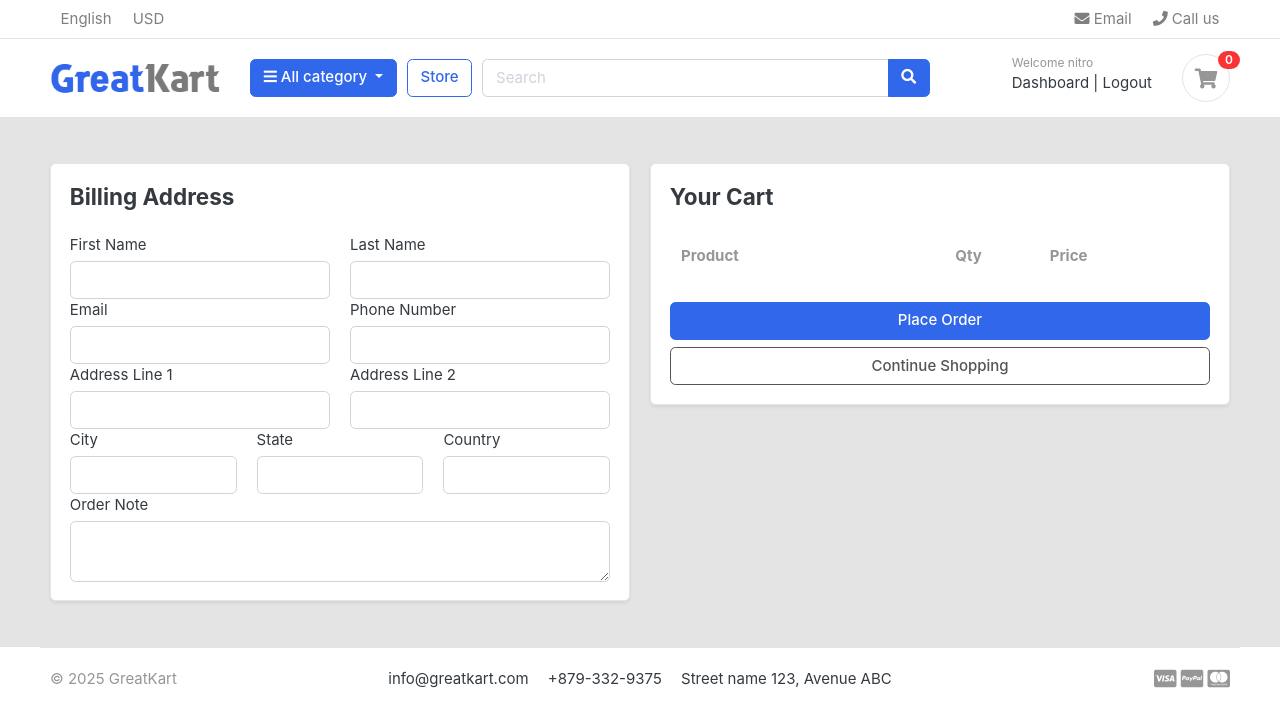
After one commit to niteshtachamo/greekKart, a Django app: page /cart/checkout/ in a window 1280 px wide. The commit adds this page. Shown: the top 727 px of the page. Run offline with Django 5.2, Linux system fonts and the light colour scheme; a user stored in the database is signed in; data comes from the database, SQL or seed files in the repository; both versions use the stored data as it was after the commit; lists and menus that the app fills with data are empty; some libraries are stand-ins or nearby versions; some web fonts are replaced.

Commit message:
handle cart and checkout

```diff
--- a/carts/context_processors.py
+++ b/carts/context_processors.py
@@ -1,13 +1,20 @@
 from .models import Cart,CartItem
 from .views import _cart_id
+
+
+
 def counter(request):
     cart_count=0
-    if 'admin' is request.path:
+    if 'admin' in request.path:
         return{}
     else:
         try:
             cart=Cart.objects.filter(cart_id=_cart_id(request))
-            cart_items=CartItem.objects.all().filter(cart=cart[:1])
+
+            if request.user.is_authenticated:
+                cart_items=CartItem.objects.all().filter(user=request.user)
+            else:
+                cart_items=CartItem.objects.all().filter(cart=cart[:1])
             for cart_item in cart_items:
                 cart_count += cart_item.quantity
         except Cart.DoesNotExist:
--- a/carts/urls.py
+++ b/carts/urls.py
@@ -6,4 +6,5 @@ urlpatterns = [
     path('add_cart/<int:product_id>/', views.add_cart, name='add_cart'),
     path('remove_cart/<int:product_id>/<int:cart_item_id>/', views.remove_cart, name='remove_cart'),
     path('remove_cart_item/<int:product_id>/<int:cart_item_id>/', views.remove_cart_item, name='remove_cart_item'),
+    path("checkout/", views.checkout, name="checkout")
 ]
--- a/carts/views.py
+++ b/carts/views.py
@@ -3,6 +3,7 @@ from store.models import Product, Variation
 from .models import Cart, CartItem
 from django.http import HttpResponse
 from django.core.exceptions import ObjectDoesNotExist
+from django.contrib.auth.decorators import login_required
 
 def _cart_id(request):
     cart = request.session.session_key
@@ -11,59 +12,110 @@ def _cart_id(request):
     return cart
 
 def add_cart(request, product_id):
+    current_user=request.user
     product = Product.objects.get(id=product_id)
-    product_variation = []
+    # if user is authenticated
+    if current_user.is_authenticated:
+        product_variation = []
+        # Check if variations are provided in the POST request and append them
+        if request.method == 'POST':
+            for item in request.POST:
+                key = item
+                value = request.POST[key]
 
-    # Check if variations are provided in the POST request and append them
-    if request.method == 'POST':
-        for item in request.POST:
-            key = item
-            value = request.POST[key]
-            try:
-                variation = Variation.objects.get(
-                    product=product,
-                    variation_category__iexact=key,
-                    variation_value__iexact=value
-                )
-                product_variation.append(variation)
-            except Variation.DoesNotExist:
-                pass
+                try:
+                    variation = Variation.objects.get(
+                        product=product,
+                        variation_category__iexact=key,
+                        variation_value__iexact=value
+                    )
+                    product_variation.append(variation)
+                except Variation.DoesNotExist:
+                    pass
 
-    # Get or create a cart for the session
-    cart, created = Cart.objects.get_or_create(cart_id=_cart_id(request))
 
-    # Check if the product with variations already exists in the cart
-    cart_item_qs = CartItem.objects.filter(product=product, cart=cart)
 
-    # Check if there is already a cart item with the same product and variations
-    for item in cart_item_qs:
-        existing_variation = item.variations.all()
-        # If the product and variations match, increase quantity
-        if set(existing_variation) == set(product_variation):
-            item.quantity += 1
-            item.save()
-            return redirect('cart')  # Redirect to cart page
+        # Check if the product with variations already exists in the cart
+        cart_item_qs = CartItem.objects.filter(product=product, user=current_user)
 
-    # If no matching cart item found, create a new one
-    cart_item = CartItem.objects.create(
-        product=product,
-        quantity=1,
-        cart=cart,
-    )
-    if len(product_variation) > 0:
-        cart_item.variations.clear()
-        cart_item.variations.add(*product_variation)
-    cart_item.save()
+        # Check if there is already a cart item with the same product and variations
+        for item in cart_item_qs:
+            existing_variation = item.variations.all()
+            # If the product and variations match, increase quantity
+            if set(existing_variation) == set(product_variation):
+                item.quantity += 1
+                item.save()
+                return redirect('cart')  # Redirect to cart page
 
-    return redirect('cart')  # Redirect to cart page # Redirect to cart page
+        # If no matching cart item found, create a new one
+        cart_item = CartItem.objects.create(
+            product=product,
+            quantity=1,
+            user=current_user
+        )
+        if len(product_variation) > 0:
+            cart_item.variations.clear()
+            cart_item.variations.add(*product_variation)
+        cart_item.save()
+
+        return redirect('cart')  # Redirect to cart page # Redirect to cart page
+    # if user in not authenticated
+    else:
+        product_variation = []
+        # Check if variations are provided in the POST request and append them
+        if request.method == 'POST':
+            for item in request.POST:
+                key = item
+                value = request.POST[key]
+
+                try:
+                    variation = Variation.objects.get(
+                        product=product,
+                        variation_category__iexact=key,
+                        variation_value__iexact=value
+                    )
+                    product_variation.append(variation)
+                except Variation.DoesNotExist:
+                    pass
+
+        # Get or create a cart for the session
+        cart, created = Cart.objects.get_or_create(cart_id=_cart_id(request))
+
+        # Check if the product with variations already exists in the cart
+        cart_item_qs = CartItem.objects.filter(product=product, cart=cart)
+
+        # Check if there is already a cart item with the same product and variations
+        for item in cart_item_qs:
+            existing_variation = item.variations.all()
+            # If the product and variations match, increase quantity
+            if set(existing_variation) == set(product_variation):
+                item.quantity += 1
+                item.save()
+                return redirect('cart')  # Redirect to cart page
+
+        # If no matching cart item found, create a new one
+        cart_item = CartItem.objects.create(
+            product=product,
+            quantity=1,
+            cart=cart,
+        )
+        if len(product_variation) > 0:
+            cart_item.variations.clear()
+            cart_item.variations.add(*product_variation)
+        cart_item.save()
+
+        return redirect('cart')  # Redirect to cart page # Redirect to cart page
 
 
 
 def remove_cart(request, product_id, cart_item_id):
-    cart = Cart.objects.get(cart_id=_cart_id(request))
     product = get_object_or_404(Product, id=product_id)
     try:
-        cart_item = CartItem.objects.get(product=product, cart=cart, id=cart_item_id)
+        if request.user.is_authenticated:
+            cart_item=CartItem.objects.get(product=product,user=request.user,id=cart_item_id)
+        else:
+            cart = Cart.objects.get(cart_id=_cart_id(request))
+            cart_item = CartItem.objects.get(product=product, cart=cart, id=cart_item_id)
         if cart_item.quantity > 1:
             cart_item.quantity -= 1
             cart_item.save()
@@ -74,9 +126,12 @@ def remove_cart(request, product_id, cart_item_id):
     return redirect('cart')
 
 def remove_cart_item(request, product_id, cart_item_id):
-    cart = Cart.objects.get(cart_id=_cart_id(request))
     product = get_object_or_404(Product, id=product_id)
-    cart_item = CartItem.objects.get(product=product, cart=cart, id=cart_item_id)
+    if request.user.is_authenticated:
+        cart_item = CartItem.objects.get(product=product, user=request.user ,id=cart_item_id)
+    else:
+        cart = Cart.objects.get(cart_id=_cart_id(request))
+        cart_item = CartItem.objects.get(product=product, cart=cart, id=cart_item_id)
     cart_item.delete()
     return redirect('cart')
 
@@ -84,8 +139,11 @@ def cart(request, total=0, quantity=0, cart_items=None):
     try:
         tax = 0
         grand_total = 0
-        cart = Cart.objects.get(cart_id=_cart_id(request))
-        cart_items = CartItem.objects.filter(cart=cart, is_active=True)
+        if request.user.is_authenticated:
+            cart_items = CartItem.objects.filter(user=request.user,is_active=True)
+        else:
+            cart = Cart.objects.get(cart_id=_cart_id(request))
+            cart_items = CartItem.objects.filter(cart=cart, is_active=True)
 
         for cart_item in cart_items:
             total += (cart_item.product.price * cart_item.quantity)
@@ -104,3 +162,33 @@ def cart(request, total=0, quantity=0, cart_items=None):
         'grand_total': grand_total,
     }
     return render(request, 'store/cart.html', context)
+
+
+@login_required(login_url='login')
+def checkout(request,total=0, quantity=0, cart_items=None):
+    try:
+        tax = 0
+        grand_total = 0
+        if request.user.is_authenticated:
+            cart_items = CartItem.objects.filter(user=request.user,is_active=True)
+        else:
+            cart = Cart.objects.get(cart_id=_cart_id(request))
+            cart_items = CartItem.objects.filter(cart=cart, is_active=True)
+
+        for cart_item in cart_items:
+            total += (cart_item.product.price * cart_item.quantity)
+            quantity += cart_item.quantity
+
+        tax = (2 * total) / 100
+        grand_total = total + tax
+    except ObjectDoesNotExist:
+        cart_items = []
+
+    context = {
+        'total': total,
+        'quantity': quantity,
+        'cart_items': cart_items,
+        'tax': tax,
+        'grand_total': grand_total,
+    }
+    return render(request, 'store/checkout.html', context)
--- a/templates/store/cart.html
+++ b/templates/store/cart.html
@@ -103,7 +103,7 @@
                             <p class="text-center mb-3">
                                 <img src="{% static './images/misc/payments.png' %}" height="26">
                             </p>
-                            <a href="./place-order.html" class="btn btn-primary btn-block">Checkout</a>
+                            <a href="{% url 'checkout' %}" class="btn btn-primary btn-block">Checkout</a>
                             <a href="{% url 'store' %}" class="btn btn-light btn-block">Continue Shopping</a>
                         </div>
                     </div>
--- /dev/null
+++ b/templates/store/checkout.html
@@ -0,0 +1,116 @@
+{% extends 'base.html' %}
+{% load static %}
+
+{% block content %}
+<section class="py-5 bg-light">
+    <div class="container">
+        <div class="row g-4">
+            <!-- Billing Address Form -->
+            <div class="col-lg-6">
+                <div class="card shadow-sm">
+                    <div class="card-body">
+                        <h4 class="card-title mb-4">Billing Address</h4>
+                        <form action="" method="post">
+                            {% csrf_token %}
+                            <div class="row g-3">
+                                <div class="col-md-6">
+                                    <label class="form-label">First Name</label>
+                                    <input type="text" name="first_name" class="form-control" required>
+                                </div>
+                                <div class="col-md-6">
+                                    <label class="form-label">Last Name</label>
+                                    <input type="text" name="last_name" class="form-control" required>
+                                </div>
+
+                                <div class="col-md-6">
+                                    <label class="form-label">Email</label>
+                                    <input type="email" name="email" class="form-control" required>
+                                </div>
+                                <div class="col-md-6">
+                                    <label class="form-label">Phone Number</label>
+                                    <input type="number" name="phone" class="form-control" required>
+                                </div>
+
+                                <div class="col-md-6">
+                                    <label class="form-label">Address Line 1</label>
+                                    <input type="text" name="address_line_1" class="form-control" required>
+                                </div>
+                                <div class="col-md-6">
+                                    <label class="form-label">Address Line 2</label>
+                                    <input type="text" name="address_line_2" class="form-control">
+                                </div>
+
+                                <div class="col-md-4">
+                                    <label class="form-label">City</label>
+                                    <input type="text" name="city" class="form-control">
+                                </div>
+                                <div class="col-md-4">
+                                    <label class="form-label">State</label>
+                                    <input type="text" name="state" class="form-control">
+                                </div>
+                                <div class="col-md-4">
+                                    <label class="form-label">Country</label>
+                                    <input type="text" name="country" class="form-control">
+                                </div>
+
+                                <div class="col-12">
+                                    <label class="form-label">Order Note</label>
+                                    <textarea name="order_note" rows="2" class="form-control"></textarea>
+                                </div>
+                            </div>
+                    </div>
+                </div>
+            </div>
+
+            <!-- Cart Summary -->
+            <div class="col-lg-6">
+                <div class="card shadow-sm">
+                    <div class="card-body">
+                        <h4 class="card-title mb-4">Your Cart</h4>
+                        <table class="table table-borderless align-middle">
+                            <thead class="text-muted">
+                                <tr>
+                                    <th scope="col">Product</th>
+                                    <th scope="col" class="text-center">Qty</th>
+                                    <th scope="col" class="text-end">Price</th>
+                                </tr>
+                            </thead>
+                            <tbody>
+                                {% for cart_item in cart_items %}
+                                <tr>
+                                    <td>
+                                        <div class="d-flex align-items-center">
+                                            <img src="{{ cart_item.product.images.url }}" class="rounded me-2" style="width: 60px; height: 60px; object-fit: cover;">
+                                            <div>
+                                                <a href="{{ cart_item.product.get_url }}" class="text-dark fw-semibold">{{ cart_item.product.product_name }}</a><br>
+                                                <small class="text-muted">
+                                                    {% for item in cart_item.variations.all %}
+                                                        {{ item.variation_category|capfirst }}: {{ item.variation_value|capfirst }}<br>
+                                                    {% endfor %}
+                                                </small>
+                                            </div>
+                                        </div>
+                                    </td>
+                                    <td class="text-center">{{ cart_item.quantity }}</td>
+                                    <td class="text-end">
+                                        <div>
+                                            <strong>Rs. {{ cart_item.sub_total }}</strong><br>
+                                            <small class="text-muted">Rs. {{ cart_item.product.price }} each</small>
+                                        </div>
+                                    </td>
+                                </tr>
+                                {% endfor %}
+                            </tbody>
+                        </table>
+                        <div class="mt-4">
+                            <button type="submit" class="btn btn-primary w-100 mb-2" name="submit">Place Order</button>
+                            <a href="{% url 'store' %}" class="btn btn-outline-secondary w-100">Continue Shopping</a>
+                        </div>
+                        </form> <!-- close form here -->
+                    </div>
+                </div>
+            </div>
+        </div>
+    </div>
+</section>
+{% endblock %}
```
Also changed, not shown: accounts/views.py (+51 -8 lines), carts/models.py (+5 -3 lines), carts/migrations/0004_cartitem_user_alter_cartitem_cart.py (added), db.sqlite3.
